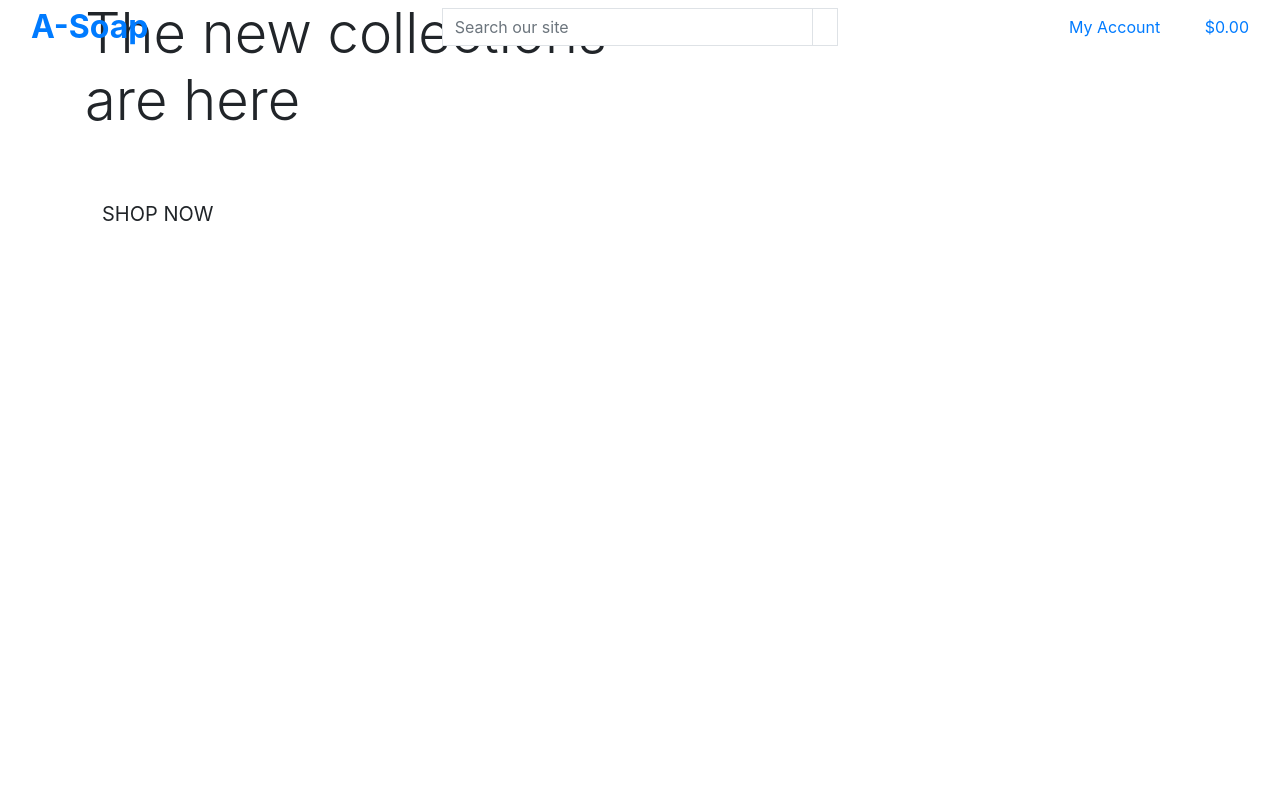
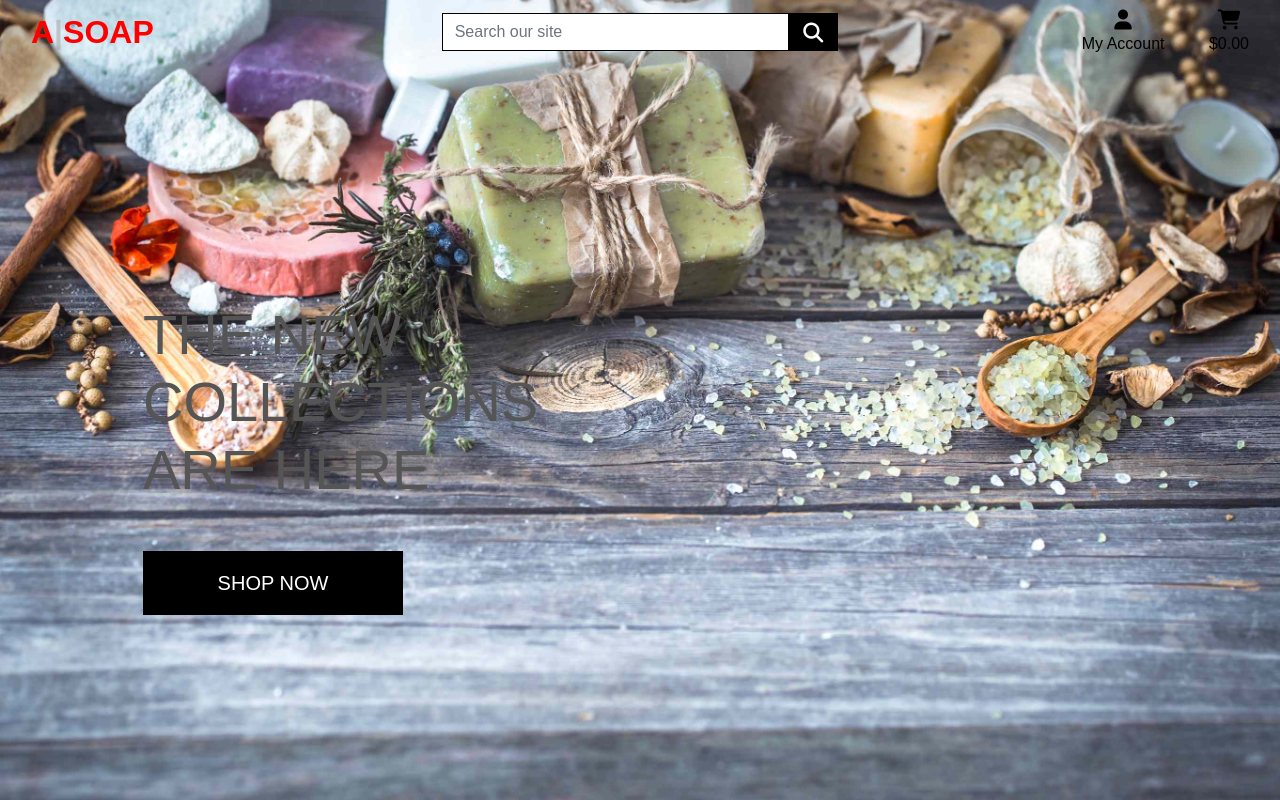
Before and after one commit to grace-ghb/a_soap_v1, a Django app: page / in a window 1280 px wide. Run offline with Django 3.2, Linux system fonts and the light colour scheme; some libraries are stand-ins or nearby versions.

Commit message:
Create static and media templates

```diff
--- /dev/null
+++ b/static/css/base.css
@@ -0,0 +1,81 @@
+html {
+    height: 100%;
+}
+
+body {
+    background: url('/media/home.jpg') no-repeat center center fixed;
+    background-size: cover;
+    height: calc(100vh - 164px);
+    color: #555;
+    font-family: sans-serif, Helvetica;
+}
+
+/* from Bulma */
+.icon {
+    align-items: center;
+    display: inline-flex;
+    justify-content: center;
+    height: 1.5rem;
+    width: 1.5rem;
+}
+
+.logo-font {
+    text-transform: uppercase;
+}
+
+.main-logo-link {
+    width: fit-content;
+}
+
+.shop-now-button {
+    background: black;
+    color: white;
+    min-width: 260px;
+}
+
+.btn-black {
+    background: black;
+    color: white;
+}
+
+.shop-now-button:hover,
+.shop-now-button:active,
+.shop-now-button:focus,
+.btn-black:hover,
+.btn-black:active,
+.btn-black:focus {
+    background: #222;
+    color: white;
+}
+
+.text-black {
+    color: #000 !important;
+}
+
+.border-black {
+    border: 1px solid black !important;
+}
+
+/* -------------------------------- Media Queries */
+
+/* Slightly larger container on xl screens */
+@media (min-width: 1200px) {
+  .container {
+    max-width: 80%;
+  }
+}
+
+/* fixed top navbar only on medium and up */
+@media (min-width: 992px) {
+    .fixed-top-desktop-only {
+        position: fixed;
+        top: 0;
+        right: 0;
+        left: 0;
+        z-index: 1030;
+    }
+
+    .header-container {
+        padding-top: 164px;
+    }
+}
--- a/templates/base.html
+++ b/templates/base.html
@@ -19,12 +19,17 @@
 
     {% block corecss %}
     <link rel="stylesheet" href="https://cdn.jsdelivr.net/npm/bootstrap@4.6.2/dist/css/bootstrap.min.css" integrity="sha384-xOolHFLEh07PJGoPkLv1IbcEPTNtaed2xpHsD9ESMhqIYd0nLMwNLD69Npy4HI+N" crossorigin="anonymous">
+    <link rel="preconnect" href="https://fonts.googleapis.com">
+    <link rel="preconnect" href="https://fonts.gstatic.com" crossorigin>
+    <link href="https://fonts.googleapis.com/css2?family=Roboto:ital,wght@0,100;0,300;0,400;0,500;0,700;0,900;1,100;1,300;1,400;1,500;1,700;1,900&display=swap" rel="stylesheet">
+    <link rel="stylesheet" href="{% static 'css/base.css' %}">
     {% endblock %}
 
     {% block extra-css %}
     {% endblock %}
 
     {% block corejs %}
+    <script src="https://kit.fontawesome.com/deffd14594.js" crossorigin="anonymous"></script>
     <script src="https://cdn.jsdelivr.net/npm/jquery@3.5.1/dist/jquery.slim.min.js" integrity="sha384-DfXdz2htPH0lsSSs5nCTpuj/zy4C+OGpamoFVy38MVBnE+IbbVYUew+OrCXaRkfj" crossorigin="anonymous"></script>
     <script src="https://cdn.jsdelivr.net/npm/popper.js@1.16.1/dist/umd/popper.min.js" integrity="sha384-9/reFTGAW83EW2RDu2S0VKaIzap3H66lZH81PoYlFhbGU+6BZp6G7niu735Sk7lN" crossorigin="anonymous"></script>
     <script src="https://cdn.jsdelivr.net/npm/bootstrap@4.6.2/dist/js/bootstrap.min.js" integrity="sha384-+sLIOodYLS7CIrQpBjl+C7nPvqq+FbNUBDunl/OZv93DB7Ln/533i8e/mZXLi/P+" crossorigin="anonymous"></script>
@@ -43,7 +48,7 @@
             <!-- Logo -->
             <div class="col-12 col-lg-4 my-auto py-1 py-lg-0 text-center text-lg-left">
                 <a href="{% url 'home' %}" class="nav-link main-logo-link">
-                    <h2 class="logo-font text-black my-0"><strong>A-Soap</strong></h2>
+                    <h2 class="logo-font my-0"><strong><span style="color:red">A<span style="color: #b1b1b1b1;">|</span>Soap</span></strong></h2>
                 </a>
             </div>
 
@@ -55,7 +60,7 @@
                     <div class="input-group-append">
                         <button class="form-control btn btn-black border border-black rounded-0" type="submit">
                             <span class="icon">
-                                <i class="fas fa-search"></i>
+                                <i class="fas fa-search fa-lg"></i>
                             </span>
                         </button>
                     </div>
@@ -89,7 +94,7 @@
                 <li class="list-inline-item">
                     <a class="{% if grand_total %}text-info font-weight-bold{% else %}text-black{% endif %} nav-link" href="">
                         <div class="text-center">
-                            <div><i class="fas fa-shopping-bag fa-lg"></i></div>
+                            <div><i class="fa-solid fa-cart-shopping fa-lg"></i></div>
                             <p class="my-0">
                                 {% if grand_total %}
                                     ${{ grand_total|floatformat:2 }}
```
Also changed, not shown: media/home.jpg (added).
